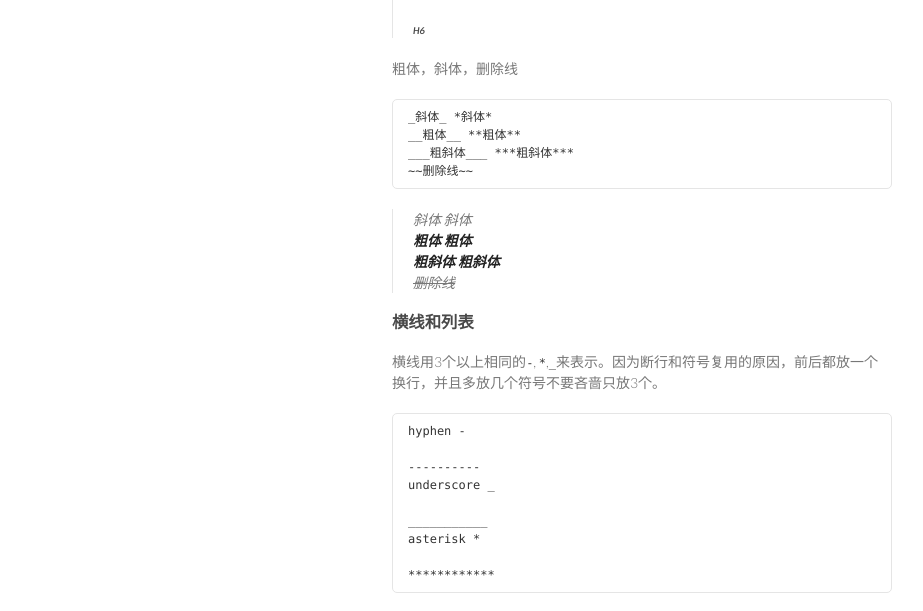
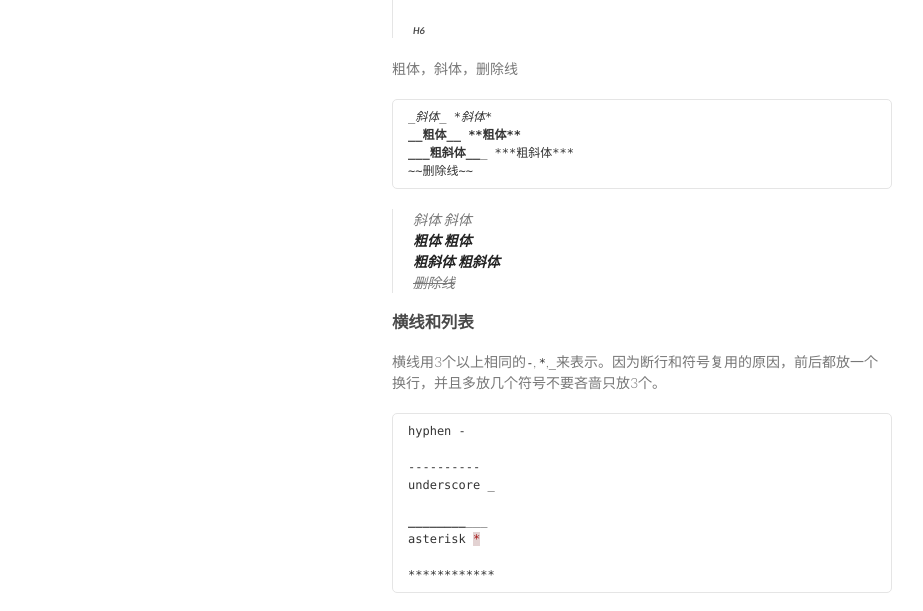
Before and after one commit to XiXiLocked/XiXiLocked.github.io, a Jekyll site: the page built from _posts/2017-01-25-useMarkdonw.md, in a window 1280 px wide and 1400 px high, scrolled down 1521 px. Shown: the part 150-761 px from the top of the window, without its empty margins (178-1101 px from the left). Built offline with Jekyll 4.4.1, drawn with Linux system fonts in a browser that asks for light colours; some of the changed text lies outside the part shown.

Commit message:
compatibility problems with local markdown and github's markdown

`````diff
--- a/_posts/2017-01-25-useMarkdonw.md
+++ b/_posts/2017-01-25-useMarkdonw.md
@@ -10,6 +10,8 @@ title: 试试看用markdown
 大概格式都是一样的，只是带**!**的是图片，不带的是普通链接。
 inline的`[]`之后是`()`,引用的`[]`后面是`[]`，`[]: `的不输出到最终的结果里。
 下面中文都是可替换内容，`[]()!: <>`都是格式。
+
+
 ``` markdown
 
 [文本](实际链接)
@@ -31,7 +33,8 @@ inline的`[]`之后是`()`,引用的`[]`后面是`[]`，`[]: `的不输出到最
 但是一个很蛋疼的问题是，怎么在代码里面显示`` ` ` ``和```` ``` ``` ````？escape不能用在这里哦。
 答案是要用更多的`` ` ``来括住更少的`` ` ``，比如要括住`` ` ``就要用``` `` ```,括住``` `` ```就要用```` ``` ````。
 这样一来会产生一个例外的情形，就是```` ``` ````有时候不是*block*的，要在前后补上一个换行才是*block*。
-然后在*block*上面能标注语言，这样就能语法高亮了。语言名试了一下要**小写**，有效的语言列表在这里[highlightjs]
+然后在*block*上面能标注语言，这样就能语法高亮了。语言名试了一下要**小写**，有效的语言列表在这里[highlightjs]。
+
 ````markdown
 
 inline `inline`
@@ -51,7 +54,8 @@ function foo() {}
 
 
 引用就是把`>`放在行首，引用中的`markdown`会生效。
-```
+
+```markdown
 >引用的文本
 ```
 
@@ -60,7 +64,8 @@ function foo() {}
 
 ### 标题和字体风格
 标题取H1~H6是在前面打对应个的`#`。
-```
+
+```markdown
 # H1
 ## H2
 ### H3
@@ -78,7 +83,8 @@ function foo() {}
 ###### H6
 
 粗体，斜体，删除线
-```
+
+```markdown
 _斜体_ *斜体*
 __粗体__ **粗体**
 ___粗斜体___ ***粗斜体***
@@ -94,7 +100,7 @@ ___粗斜体___ ***粗斜体***
 ### 横线和列表
 横线用3个以上相同的`-`, `*`,`_`来表示。因为断行和符号复用的原因，前后都放一个换行，并且多放几个符号不要吝啬只放3个。
 
-```
+```markdown
 hyphen -
 
 ----------
@@ -118,7 +124,8 @@ asterisk *
 
 
 有序列表前面加`1.`, `2.`之类的序号，并且序号并不要紧。无序列表前面加`*` `-` `+`表示一个个条目。
-```
+
+```markdown
 1. 第一
 2. 第二
   * 一个条目
`````
